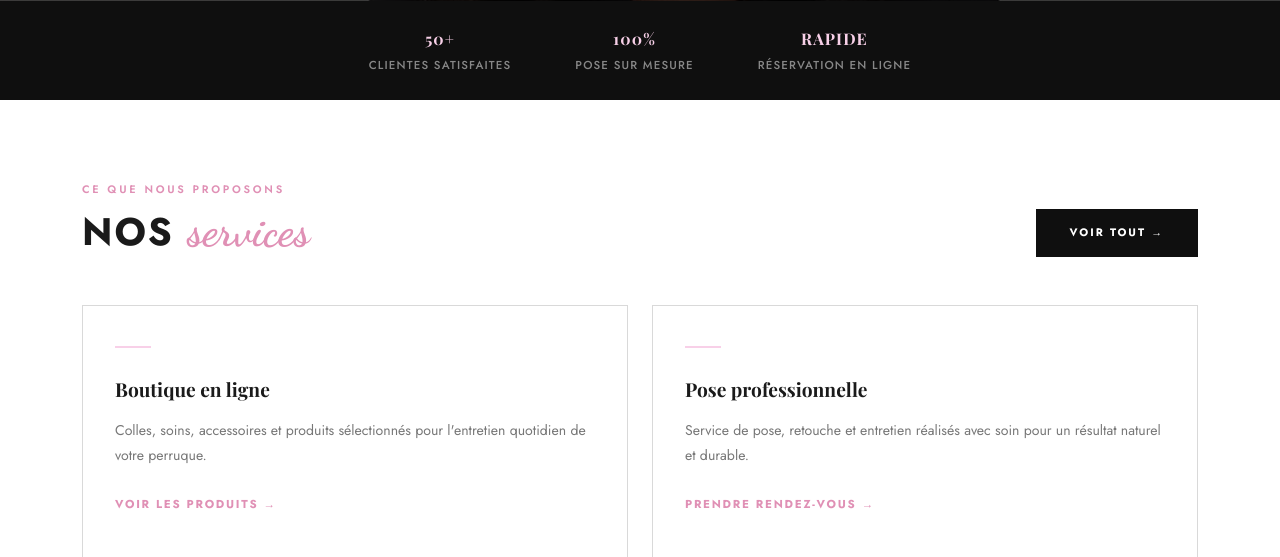
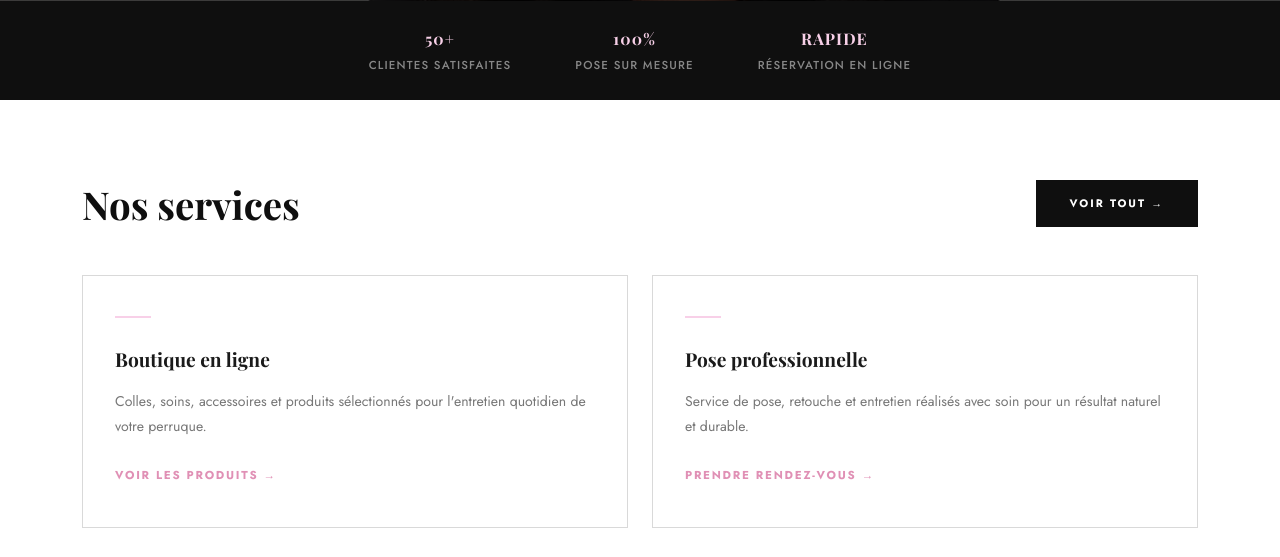
Before and after one commit to idrisstraore192/glow-by-riri, a Django app: page / in a window 1280 px wide. Shown: the part 891-1448 px from the top of the page. Run offline with Django 5.2, Linux system fonts and the light colour scheme; parts of the project's set-up code (start-up, migrations or seed data) failed here and were passed over; some web fonts are replaced.

Commit message:
Remove 'Ce que nous proposons' label, make 'Nos services' black

```diff
--- a/templates/core/home.html
+++ b/templates/core/home.html
@@ -28,11 +28,7 @@
 <div class="section fade-up">
     <div class="section-header">
         <div>
-            <p class="section-label">Ce que nous proposons</p>
-            <h2 class="section-title mixed-title">
-                <span class="upper">Nos</span>
-                <span class="script">services</span>
-            </h2>
+            <h2 class="section-title" style="color:#0f0f0f;">Nos services</h2>
         </div>
         <a href="/shop/" class="btn btn-black" style="font-size:0.68rem;">Voir tout →</a>
     </div>
```
